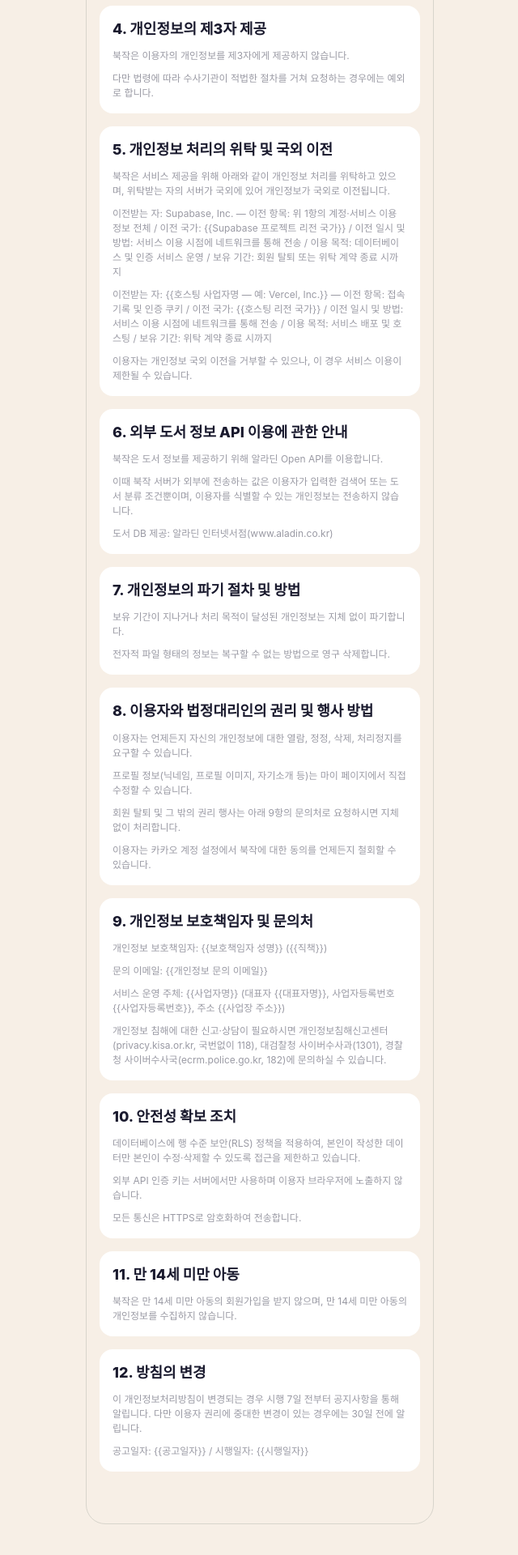
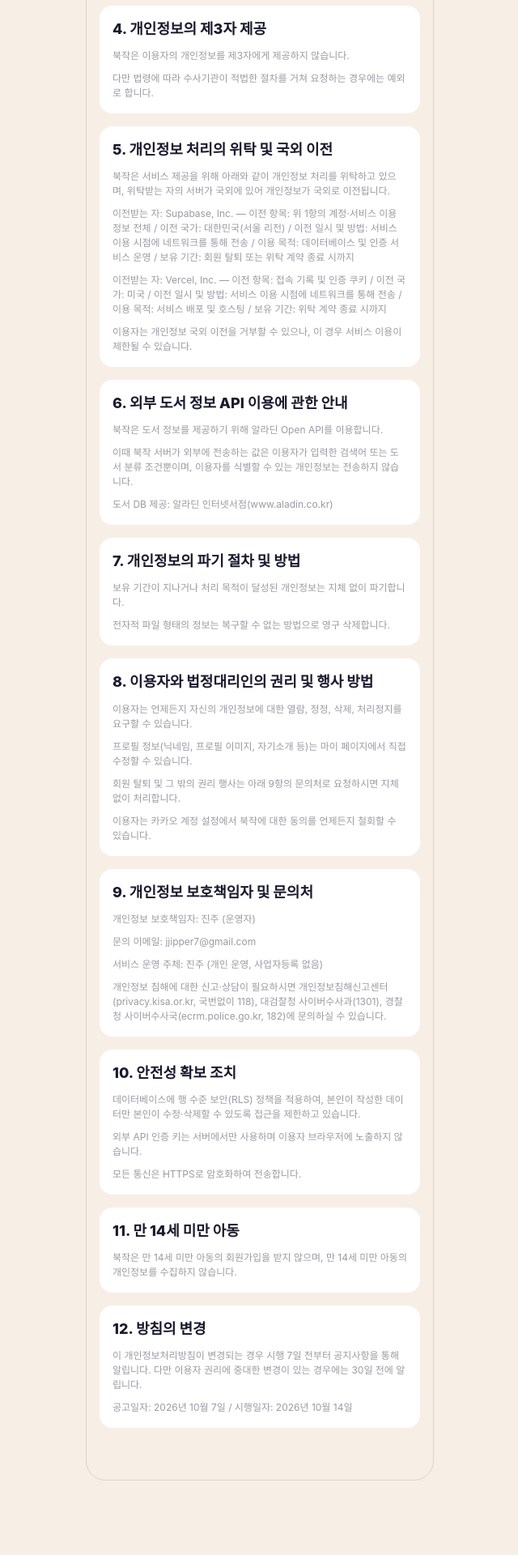
Before and after one commit to jjipper/book-jak, a Next.js app: page /privacy in a window 1280 px wide. Shown: the part 1045-2965 px from the top of the page at 81% size, without its empty margins (319-959 px from the left). Built offline with nearby package versions, Linux system fonts and the light colour scheme; no server answers; a web font is replaced by a local one.

Commit message:
docs: 약관·개인정보처리방침의 운영 주체와 시행일 채움

```diff
--- a/src/app/(main)/privacy/page.tsx
+++ b/src/app/(main)/privacy/page.tsx
@@ -7,7 +7,6 @@ export const metadata: Metadata = { title: '개인정보처리방침' }
  * 수집 항목은 코드 기준으로 작성했다.
  * - 카카오 동의항목: src/views/login/ui/LoginView.tsx 의 scopes
  * - 저장 항목: supabase/schema.sql 의 테이블 컬럼
- * {{ }} 표기는 사업자가 직접 채워야 하는 값.
  */
 const SECTIONS: { title: string; body: string[] }[] = [
   {
@@ -49,8 +48,8 @@ const SECTIONS: { title: string; body: string[] }[] = [
     title: '5. 개인정보 처리의 위탁 및 국외 이전',
     body: [
       '북작은 서비스 제공을 위해 아래와 같이 개인정보 처리를 위탁하고 있으며, 위탁받는 자의 서버가 국외에 있어 개인정보가 국외로 이전됩니다.',
-      '이전받는 자: Supabase, Inc. — 이전 항목: 위 1항의 계정·서비스 이용 정보 전체 / 이전 국가: {{Supabase 프로젝트 리전 국가}} / 이전 일시 및 방법: 서비스 이용 시점에 네트워크를 통해 전송 / 이용 목적: 데이터베이스 및 인증 서비스 운영 / 보유 기간: 회원 탈퇴 또는 위탁 계약 종료 시까지',
-      '이전받는 자: {{호스팅 사업자명 — 예: Vercel, Inc.}} — 이전 항목: 접속 기록 및 인증 쿠키 / 이전 국가: {{호스팅 리전 국가}} / 이전 일시 및 방법: 서비스 이용 시점에 네트워크를 통해 전송 / 이용 목적: 서비스 배포 및 호스팅 / 보유 기간: 위탁 계약 종료 시까지',
+      '이전받는 자: Supabase, Inc. — 이전 항목: 위 1항의 계정·서비스 이용 정보 전체 / 이전 국가: 대한민국(서울 리전) / 이전 일시 및 방법: 서비스 이용 시점에 네트워크를 통해 전송 / 이용 목적: 데이터베이스 및 인증 서비스 운영 / 보유 기간: 회원 탈퇴 또는 위탁 계약 종료 시까지',
+      '이전받는 자: Vercel, Inc. — 이전 항목: 접속 기록 및 인증 쿠키 / 이전 국가: 미국 / 이전 일시 및 방법: 서비스 이용 시점에 네트워크를 통해 전송 / 이용 목적: 서비스 배포 및 호스팅 / 보유 기간: 위탁 계약 종료 시까지',
       '이용자는 개인정보 국외 이전을 거부할 수 있으나, 이 경우 서비스 이용이 제한될 수 있습니다.',
     ],
   },
@@ -81,9 +80,9 @@ const SECTIONS: { title: string; body: string[] }[] = [
   {
     title: '9. 개인정보 보호책임자 및 문의처',
     body: [
-      '개인정보 보호책임자: {{보호책임자 성명}} ({{직책}})',
-      '문의 이메일: {{개인정보 문의 이메일}}',
-      '서비스 운영 주체: {{사업자명}} (대표자 {{대표자명}}, 사업자등록번호 {{사업자등록번호}}, 주소 {{사업장 주소}})',
+      '개인정보 보호책임자: 진주 (운영자)',
+      '문의 이메일: jjipper7@gmail.com',
+      '서비스 운영 주체: 진주 (개인 운영, 사업자등록 없음)',
       '개인정보 침해에 대한 신고·상담이 필요하시면 개인정보침해신고센터(privacy.kisa.or.kr, 국번없이 118), 대검찰청 사이버수사과(1301), 경찰청 사이버수사국(ecrm.police.go.kr, 182)에 문의하실 수 있습니다.',
     ],
   },
@@ -103,7 +102,7 @@ const SECTIONS: { title: string; body: string[] }[] = [
     title: '12. 방침의 변경',
     body: [
       '이 개인정보처리방침이 변경되는 경우 시행 7일 전부터 공지사항을 통해 알립니다. 다만 이용자 권리에 중대한 변경이 있는 경우에는 30일 전에 알립니다.',
-      '공고일자: {{공고일자}} / 시행일자: {{시행일자}}',
+      '공고일자: 2026년 10월 7일 / 시행일자: 2026년 10월 14일',
     ],
   },
 ]
--- a/src/app/(main)/terms/page.tsx
+++ b/src/app/(main)/terms/page.tsx
@@ -3,12 +3,11 @@ import BackLink from '@/shared/ui/BackLink'
 
 export const metadata: Metadata = { title: '이용약관' }
 
-/** {{ }} 표기는 사업자가 직접 채워야 하는 값. */
 const ARTICLES: { title: string; body: string[] }[] = [
   {
     title: '제1조 (목적)',
     body: [
-      '이 약관은 {{사업자명}}(이하 ‘회사’)이 제공하는 독서 취향 소셜 서비스 ‘북작’(이하 ‘서비스’)의 이용 조건과 절차, 회사와 이용자의 권리·의무 및 책임사항을 정함을 목적으로 합니다.',
+      '이 약관은 개인 운영자 진주(이하 ‘회사’)이 제공하는 독서 취향 소셜 서비스 ‘북작’(이하 ‘서비스’)의 이용 조건과 절차, 회사와 이용자의 권리·의무 및 책임사항을 정함을 목적으로 합니다.',
     ],
   },
   {
@@ -110,7 +109,7 @@ const ARTICLES: { title: string; body: string[] }[] = [
   },
   {
     title: '부칙',
-    body: ['이 약관은 {{시행일자}}부터 시행합니다.'],
+    body: ['이 약관은 2026년 10월 14일부터 시행합니다.'],
   },
 ]
 
```
Also changed, not shown: 1 other file (tests, documents, lock files or other folders).
